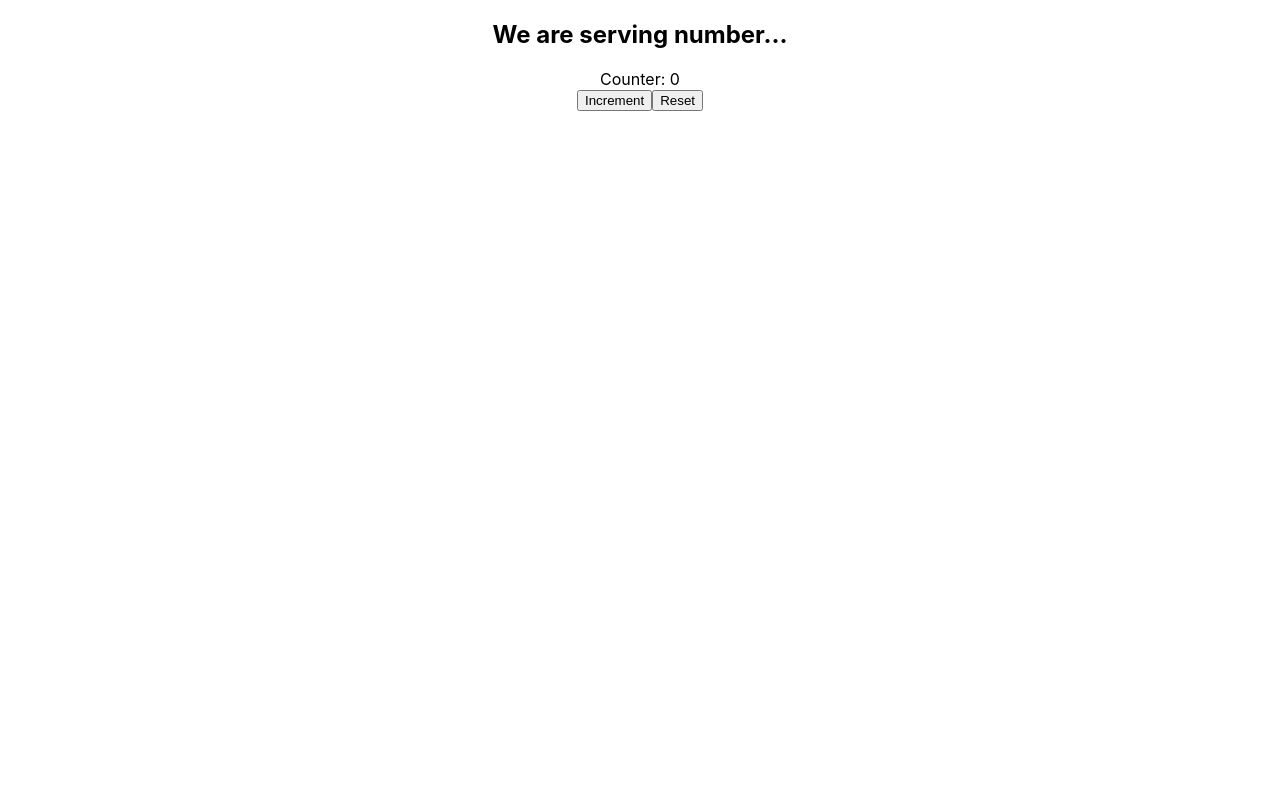
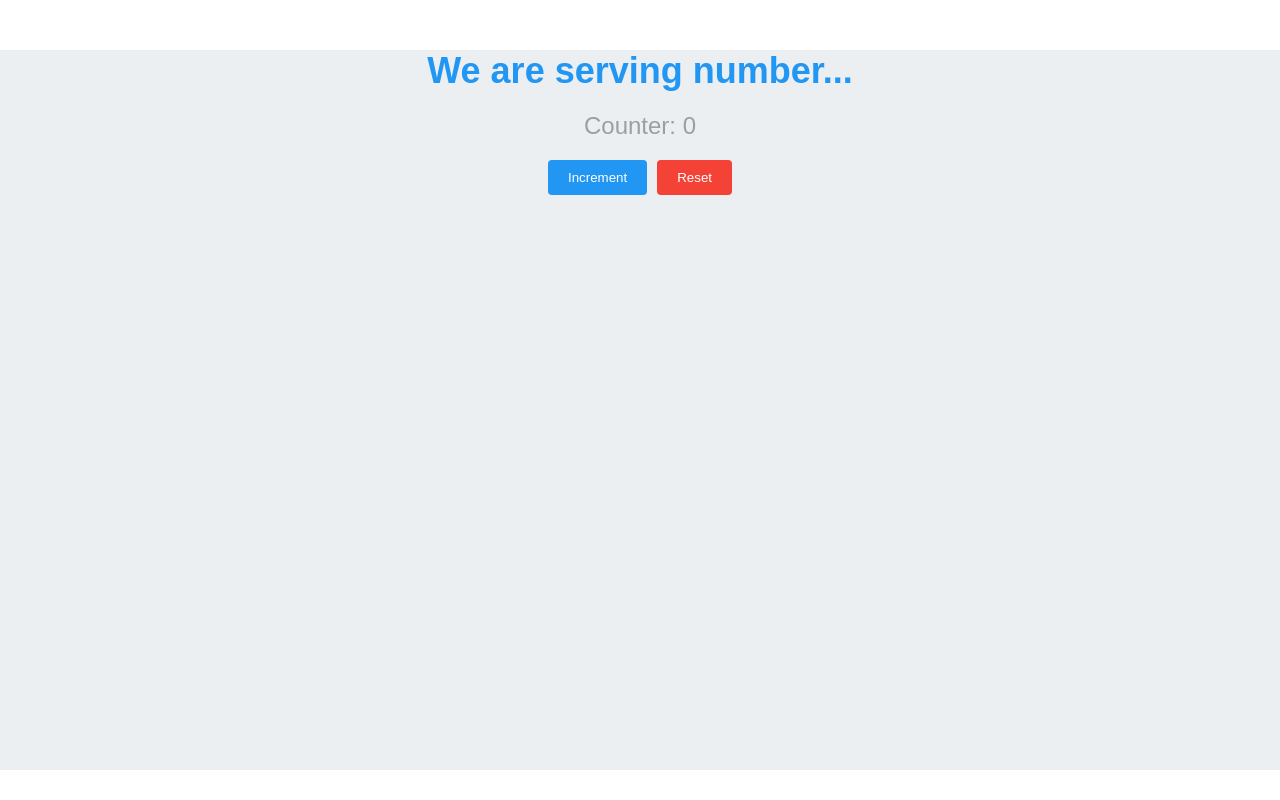
Before and after one commit to AriannaC10/counting_with_me, a React (Create React App) app in the folder counter/: page / in a window 1280 px wide. Built offline with nearby package versions, Linux system fonts and the light colour scheme.

Commit message:
updated stylesheet for buttons and texts colors

```diff
--- a/counter/src/App.css
+++ b/counter/src/App.css
@@ -1,5 +1,11 @@
 .App {
   text-align: center;
+  font-family: Arial, sans-serif;
+  margin-top: 50px;
+  align-items: center;
+  justify-content: center;
+  height: 90vh;
+  background-color: #eceff1;
 }
 
 .App-logo {
@@ -36,3 +42,55 @@
     transform: rotate(360deg);
   }
 }
+
+.title {
+  font-size: 36px;
+  margin-bottom: 20px;
+  color: #2196f3;
+}
+
+.counter {
+  font-size: 24px;
+  margin-bottom: 20px;
+}
+
+.counter label.zero {
+  color: #9e9e9e;
+}
+
+.increment-button {
+  background-color: #2196f3;
+  color: white;
+  border: none;
+  padding: 10px 20px;
+  margin-right: 10px;
+  cursor: pointer;
+  border-radius: 4px;
+}
+
+.increment-button:hover {
+  background-color: #1976d2;
+}
+
+/* Change the background color when the button is pressed */
+.increment-button:active {
+  background-color: #2962ff;
+}
+
+.reset-button {
+  background-color: #f44336;
+  color: white;
+  border: none;
+  padding: 10px 20px;
+  cursor: pointer;
+  border-radius: 4px;
+}
+
+.reset-button:hover {
+  background-color: #d32f2f;
+}
+
+/* Change the background color when the button is pressed */
+.reset-button:active {
+  background-color: #263238;
+}
```
